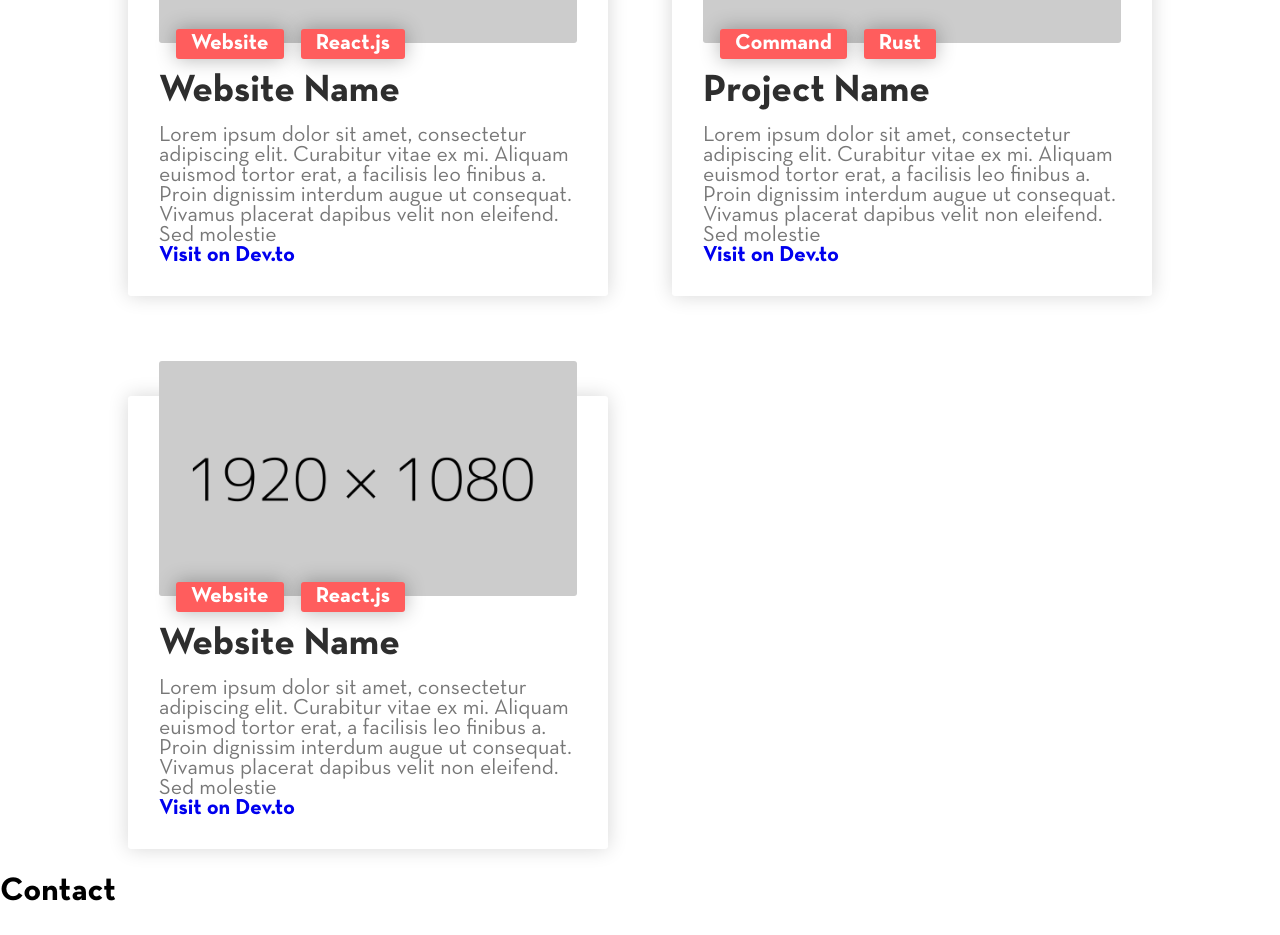
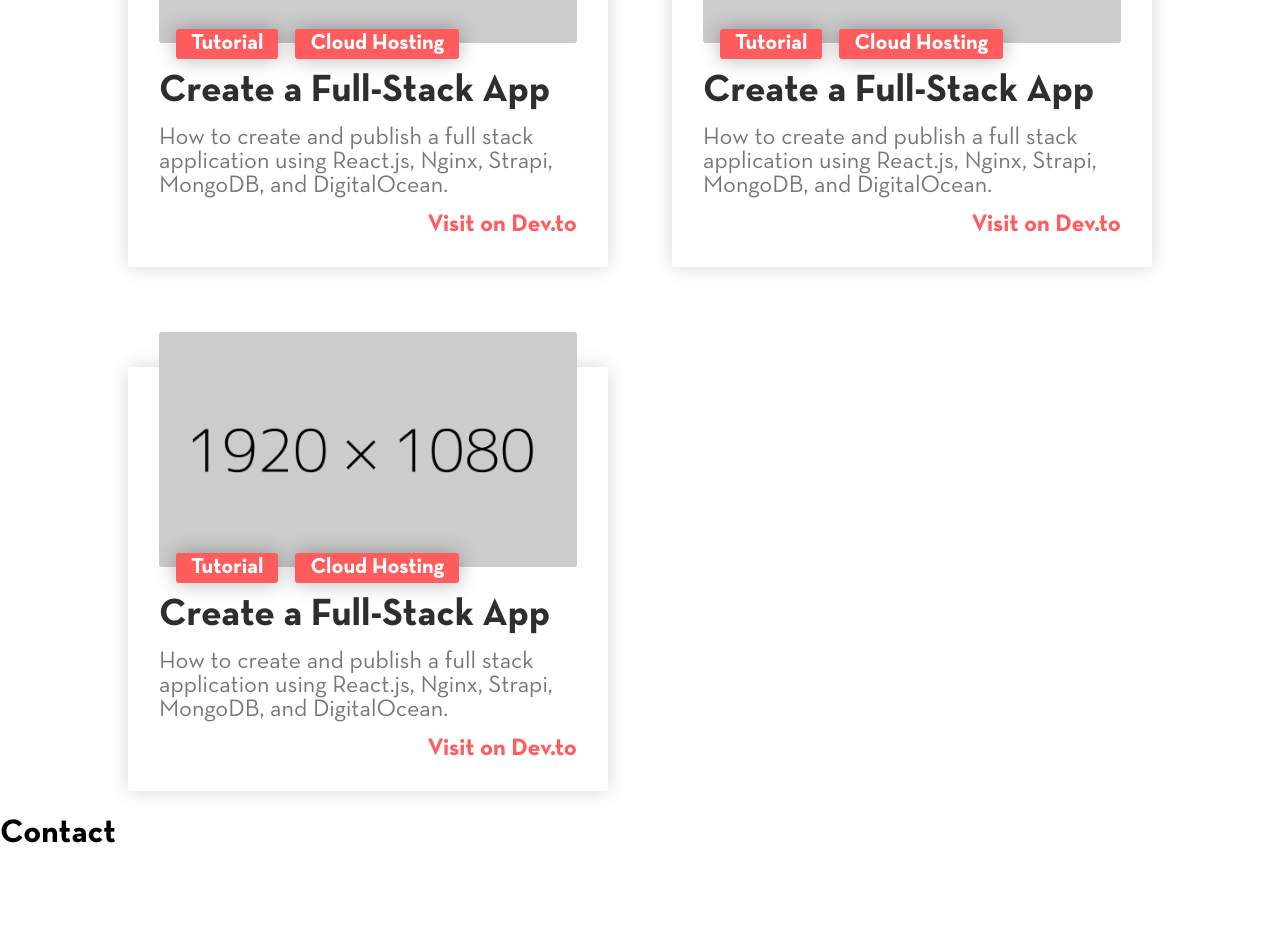
Before and after one commit to JackRKelly/Portfolio, a React (Create React App) app: page / in a window 1280 px wide. Shown: the part 3880-4815 px from the top of the page. After the commit the page ends 4757 px from the top, so only its background shows below. Built offline with nearby package versions, Linux system fonts and the light colour scheme.

Commit message:
Added seperate styling for article card

```diff
--- a/src/Home.scss
+++ b/src/Home.scss
@@ -315,6 +315,8 @@ main {
         @media (max-width: $medium) {
           padding: 60px 0 0 0;
         }
+        a {
+          text-decoration: none;
           li {
             padding: 20px 20px 0 20px;
             background-color: white;
@@ -380,12 +382,21 @@ main {
               }
               p {
                 margin: 0;
+                font-size: 1.1em;
                 color: $medium-dark;
               }
-            a {
+              span {
+                margin-top: 15px;
+                font-size: 1.1em;
+                color: $primary;
                 text-align: right;
+                display: block;
                 font-weight: bold;
-              text-decoration: none;
+                transition: $ease-in-out;
+                &:hover {
+                  // transform: scale(1.1);
+                }
+              }
             }
           }
         }
--- a/src/Home.tsx
+++ b/src/Home.tsx
@@ -1,9 +1,9 @@
 import React from "react";
 import AnchorLink from "react-anchor-link-smooth-scroll";
 import { useSpring } from "react-spring/web";
-import AboutShapes from "./assets/svg/aboutshapes";
-import DownArrow from "./assets/svg/downarrow";
-import HeroShapes from "./assets/svg/heroshapes";
+import AboutShapes from "./assets/svg/AboutShapes";
+import DownArrow from "./assets/svg/DownArrow";
+import HeroShapes from "./assets/svg/HeroShapes";
 import ArticleCard from "./components/ArticleCard";
 import ArticleWrapper from "./components/ArticleWrapper";
 import Content from "./components/Content";
@@ -120,27 +120,33 @@ const Home = (props: Props) => {
           <ArticleWrapper>
             <ArticleCard
               description={
-                "Lorem ipsum dolor sit amet, consectetur adipiscing elit. Curabitur vitae ex mi. Aliquam euismod tortor erat, a facilisis leo finibus a. Proin dignissim interdum augue ut consequat. Vivamus placerat dapibus velit non eleifend. Sed molestie"
+                "How to create and publish a full stack application using React.js, Nginx, Strapi, MongoDB, and DigitalOcean."
               }
-              title={"Website Name"}
-              tags={["Website", "React.js"]}
-              link={"https://dev.to"}
+              title={"Create a Full-Stack App"}
+              tags={["Tutorial", "Cloud Hosting"]}
+              link={
+                "https://dev.to/jackrkelly/create-a-full-stack-web-application-using-react-strapi-nginx-mongodb-and-digitalocean-bkh"
+              }
             />
             <ArticleCard
               description={
-                "Lorem ipsum dolor sit amet, consectetur adipiscing elit. Curabitur vitae ex mi. Aliquam euismod tortor erat, a facilisis leo finibus a. Proin dignissim interdum augue ut consequat. Vivamus placerat dapibus velit non eleifend. Sed molestie"
+                "How to create and publish a full stack application using React.js, Nginx, Strapi, MongoDB, and DigitalOcean."
               }
-              title={"Project Name"}
-              tags={["Command", "Rust"]}
-              link={"https://dev.to"}
+              title={"Create a Full-Stack App"}
+              tags={["Tutorial", "Cloud Hosting"]}
+              link={
+                "https://dev.to/jackrkelly/create-a-full-stack-web-application-using-react-strapi-nginx-mongodb-and-digitalocean-bkh"
+              }
             />
             <ArticleCard
               description={
-                "Lorem ipsum dolor sit amet, consectetur adipiscing elit. Curabitur vitae ex mi. Aliquam euismod tortor erat, a facilisis leo finibus a. Proin dignissim interdum augue ut consequat. Vivamus placerat dapibus velit non eleifend. Sed molestie"
+                "How to create and publish a full stack application using React.js, Nginx, Strapi, MongoDB, and DigitalOcean."
               }
-              title={"Website Name"}
-              tags={["Website", "React.js"]}
-              link={"https://dev.to"}
+              title={"Create a Full-Stack App"}
+              tags={["Tutorial", "Cloud Hosting"]}
+              link={
+                "https://dev.to/jackrkelly/create-a-full-stack-web-application-using-react-strapi-nginx-mongodb-and-digitalocean-bkh"
+              }
             />
           </ArticleWrapper>
         </Content>
--- a/src/components/ArticleCard.tsx
+++ b/src/components/ArticleCard.tsx
@@ -13,6 +13,7 @@ const ArticleCard = (props: Props) => {
   const { description, tags, title, link } = props;
 
   return (
+    <a href={link} target="_blank" rel="noopener noreferrer">
       <li>
         <div className="image">
           <img src={PlaceholderImage} alt="" />
@@ -25,9 +26,10 @@ const ArticleCard = (props: Props) => {
         <div className="text">
           <h5>{title}</h5>
           <p>{description}</p>
-        <a href={link}>Visit on Dev.to</a>
+          <span>Visit on Dev.to</span>
         </div>
       </li>
+    </a>
   );
 };
 
```
Also changed, not shown: src/assets/svg/ExternalLink.tsx (added, +14 -0 lines), src/components/Navigation.tsx (+4 -4 lines), src/assets/svg/close.svg (deleted). Lines whose indentation alone changed are shown as unchanged.
